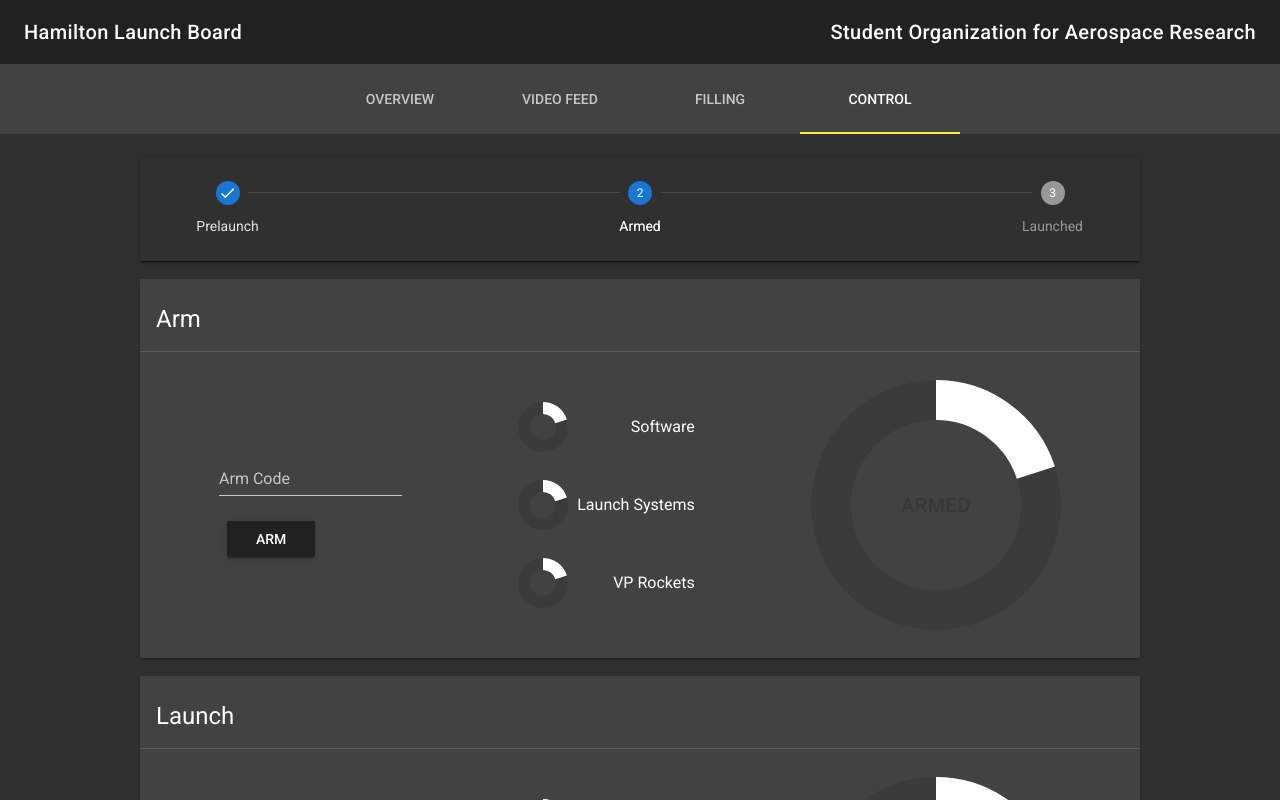
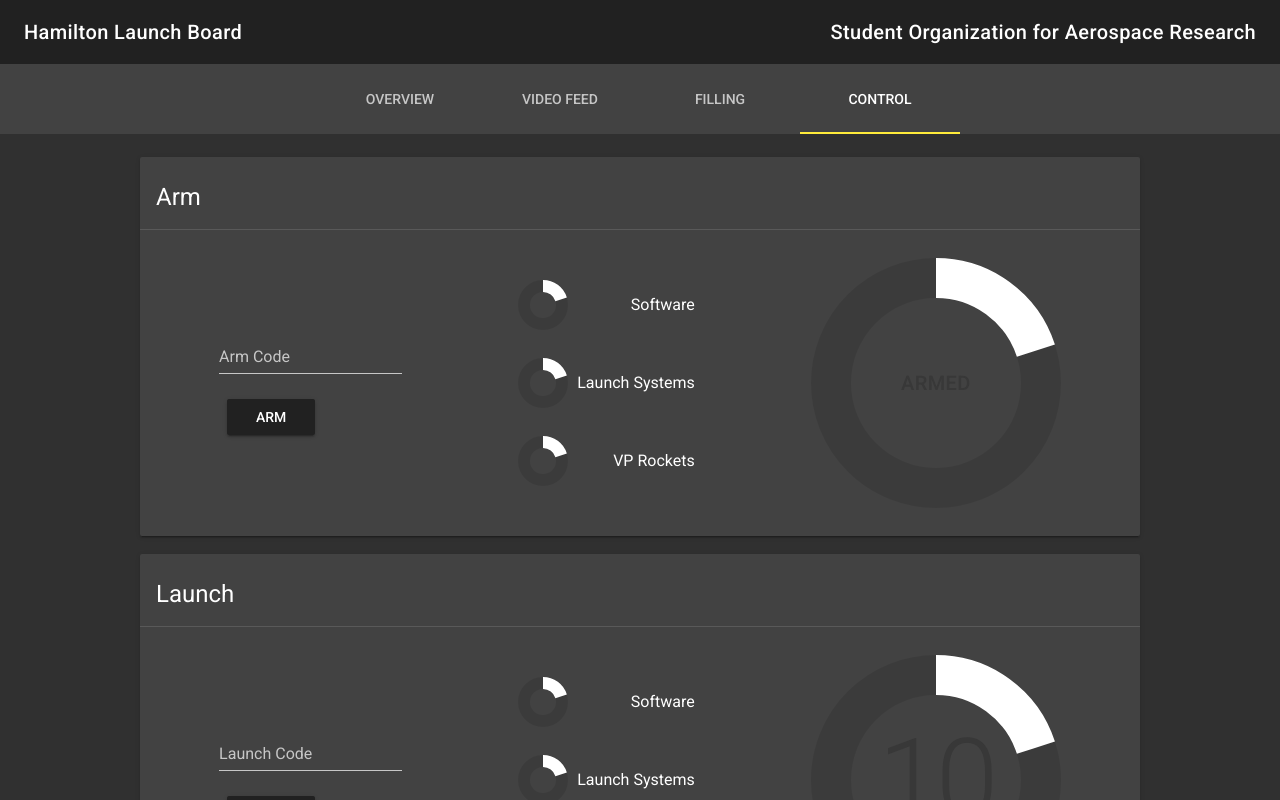
Before and after one commit to StudentOrganisationForAerospaceResearch/hamilton_launch_system, a Vue app in the folder hamilton_launch_board/: page /control in a window 1280 px wide. Shown: the top 800 px of the page. Built offline with nearby package versions, Linux system fonts and the light colour scheme; what vue-native-websocket would draw is missing.

Commit message:
remove stepper from control view

```diff
--- a/hamilton_launch_board/src/views/pages/Control.vue
+++ b/hamilton_launch_board/src/views/pages/Control.vue
@@ -1,18 +1,6 @@
 <template>
   <div class="control">
     <div class="control-content">
-
-      <v-card class="control-card" raised>
-        <v-stepper :value="launchProgress" alt-labels>
-          <v-stepper-header color="yellow">
-            <v-stepper-step step="1" complete>Prelaunch</v-stepper-step>
-            <v-divider></v-divider>
-            <v-stepper-step step="2">Armed</v-stepper-step>
-            <v-divider></v-divider>
-            <v-stepper-step step="3">Launched</v-stepper-step>
-          </v-stepper-header>
-        </v-stepper>
-      </v-card>
 
       <v-card class="control-card" raised>
         <v-card-title primary-title>
```
